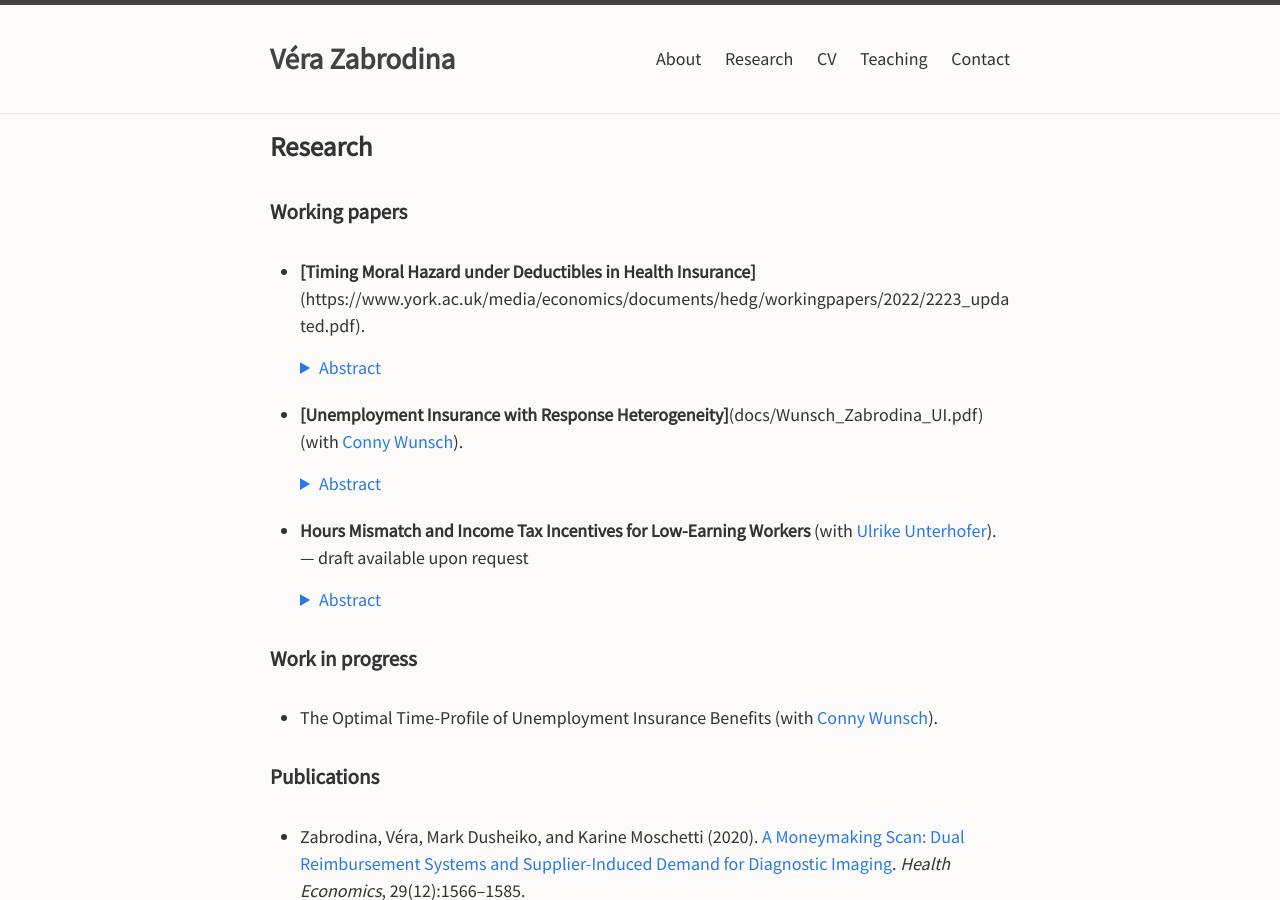
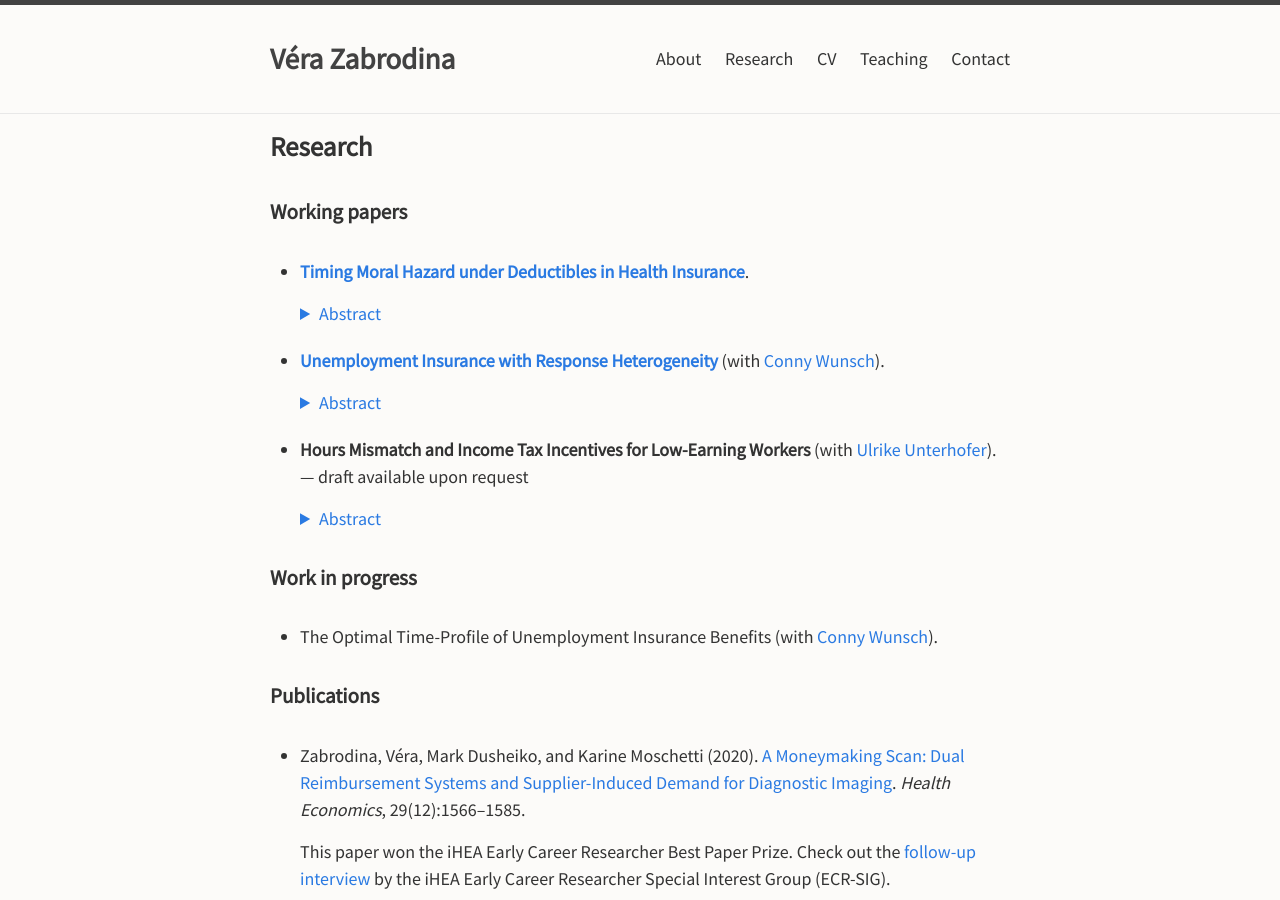
Before and after one commit to verazb/verazb.github.io, a Jekyll site: the page built from index.md, in a window 1280 px wide and 900 px high, scrolled down 974 px. Built offline with Jekyll 4.4.1, drawn with Linux system fonts in a browser that asks for light colours; our own code applies the rules of GitHub Pages for plain Markdown files.

Commit message:
Update index.md

```diff
--- a/index.md
+++ b/index.md
@@ -35,7 +35,7 @@ I was awarded the Student Paper Prize 2nd place from the [International Health E
 
 ### Working papers
 
-- **[Timing Moral Hazard under Deductibles in Health Insurance]**(https://www.york.ac.uk/media/economics/documents/hedg/workingpapers/2022/2223_updated.pdf).
+- **[Timing Moral Hazard under Deductibles in Health Insurance](https://www.york.ac.uk/media/economics/documents/hedg/workingpapers/2022/2223_updated.pdf)**.
 
   <details style="margin-bottom:20px;">
     <summary style="color:#2a7ae2;">Abstract</summary>
@@ -46,7 +46,7 @@ I was awarded the Student Paper Prize 2nd place from the [International Health E
 
 
 
-- **[Unemployment Insurance with Response Heterogeneity]**(docs/Wunsch_Zabrodina_UI.pdf) (with [Conny Wunsch](https://sites.google.com/view/cwunsch)).
+- **[Unemployment Insurance with Response Heterogeneity](docs/Wunsch_Zabrodina_UI.pdf)** (with [Conny Wunsch](https://sites.google.com/view/cwunsch)).
 
   <details style="margin-bottom:20px;">
     <summary style="color:#2a7ae2;">Abstract</summary>
```
